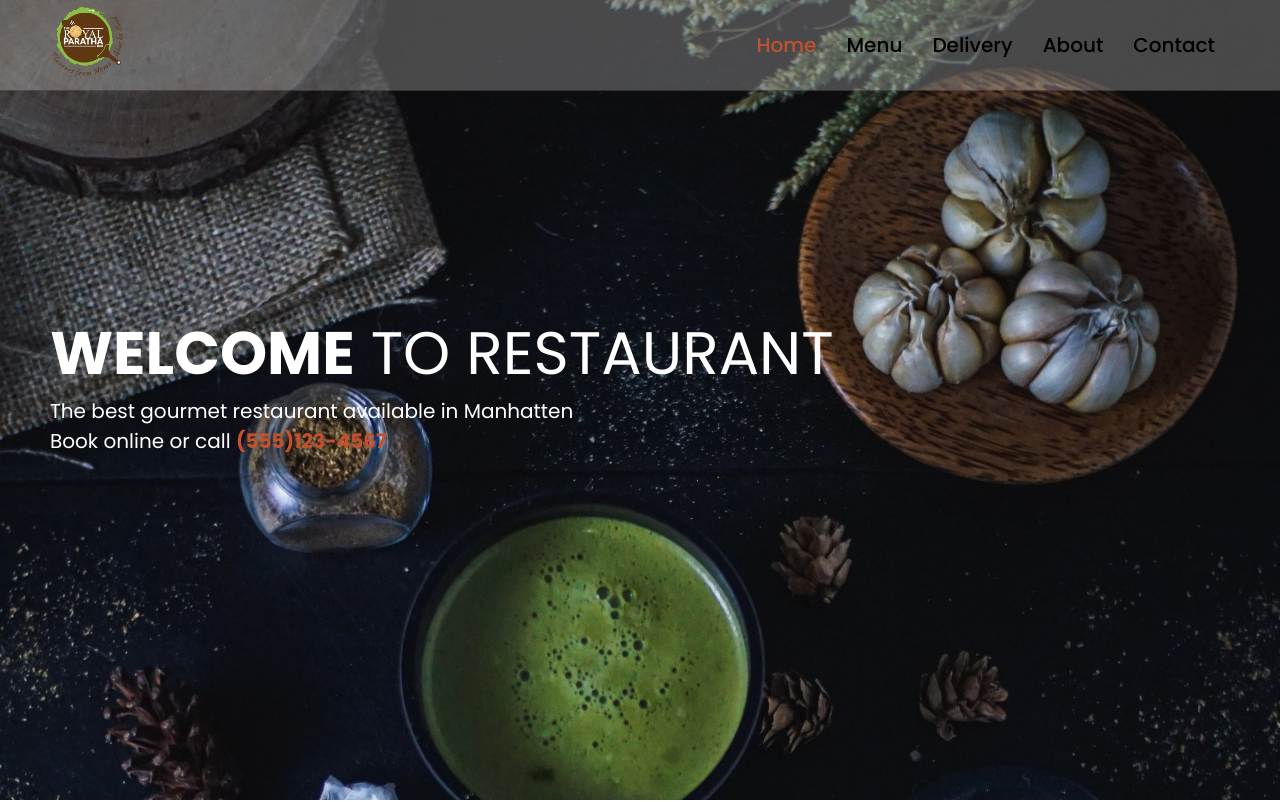
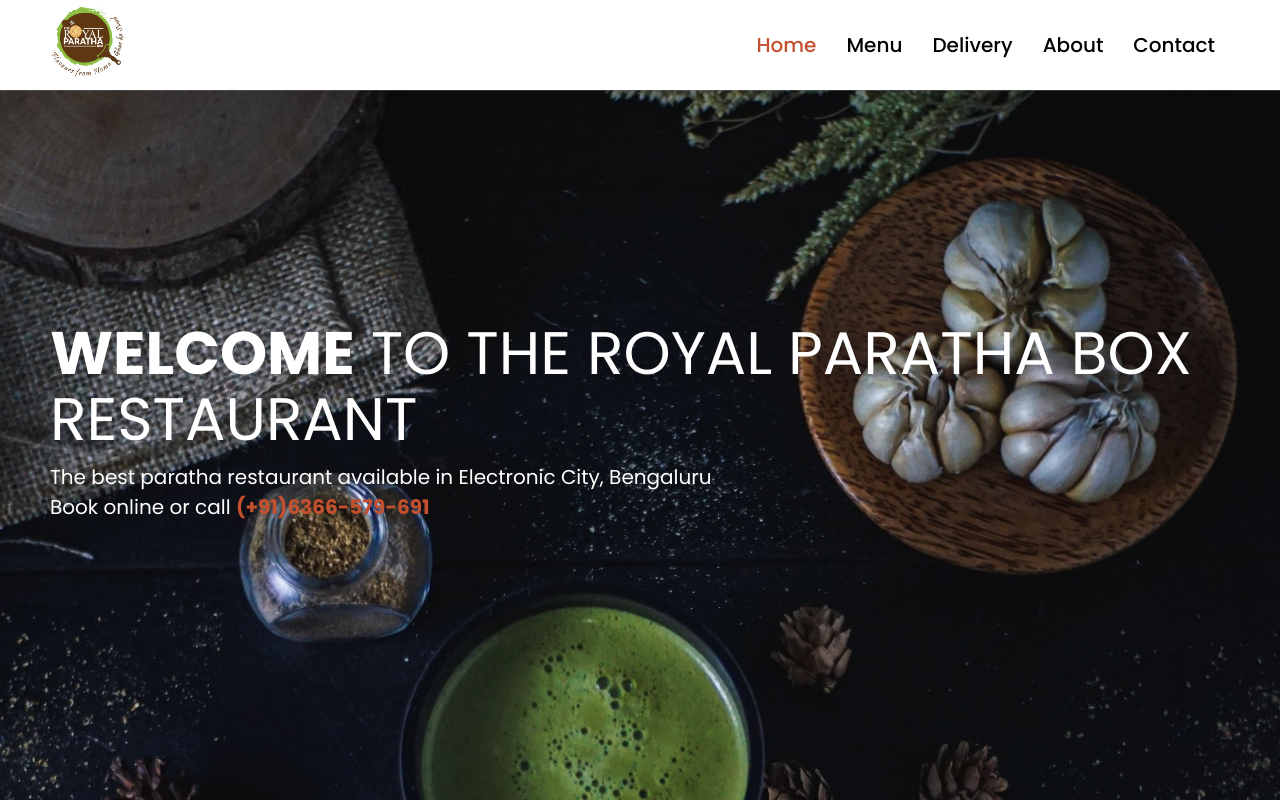
Before and after one commit to pradeepngupta/TRPB_Web, a React (Create React App) app: page / in a window 1280 px wide. Shown: the top 802 px of the page. Built offline with nearby package versions, Linux system fonts and the light colour scheme; no server answers.

Commit message:
Home Screen Changes

```diff
--- a/src/pages/Home/Hero/Hero.css
+++ b/src/pages/Home/Hero/Hero.css
@@ -2,7 +2,8 @@
     height: 100vh;
     background-image: url('../../../assets/pasta.jpg');
     background-repeat: no-repeat;
-    background-position: top;
+    background-position-x: center;
+    background-position-y: 90px;
     background-size: cover;
     position: relative;
 }
--- a/src/pages/Home/Hero/Hero.js
+++ b/src/pages/Home/Hero/Hero.js
@@ -1,5 +1,5 @@
 import React from 'react'
-
+import { Link } from "react-router-dom";
 import './Hero.css'
 
 const Hero = () => {
@@ -7,13 +7,16 @@
     <div className='hero-img container'>
         <div className='hero-content'>
             <h1 className='heading-primary'>
-                <span>welcome</span> to restaurant
+                <span>welcome</span> to THE ROYAL PARATHA BOX restaurant
             </h1>
 
-            <p className='text-white'>The best gourmet restaurant available in Manhatten</p>
+            <p className='text-white'>The best paratha restaurant available in Electronic City, Bengaluru</p>
 
             <p className='text-white'>
-                Book online or call <span className='special-word'>(555)123-4567</span>
+                Book online or call <span></span>
+                    <Link to="tel:+916366579691" className='special-word'>
+                    (+91)6366-579-691
+                    </Link>
             </p>
         </div>
     </div>
```
